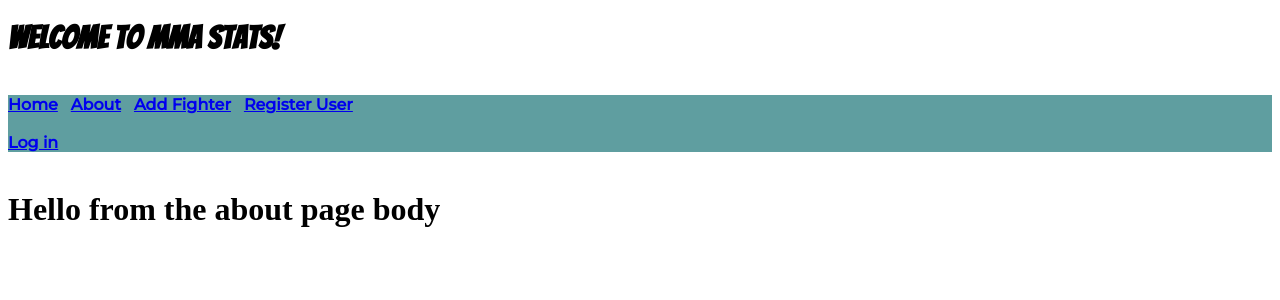
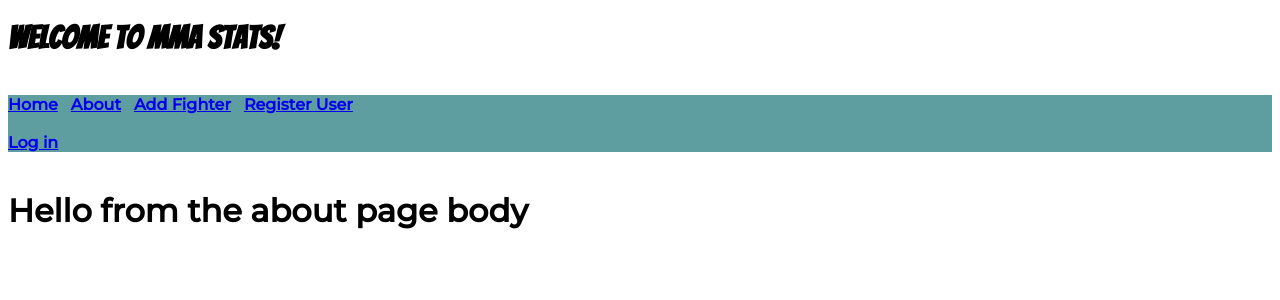
Before and after one commit to DavidQATraining/DavidMcProject, a Flask app: page /about in a window 1280 px wide. Shown: the top 300 px of the page. Run offline with Flask 2, Linux system fonts and the light colour scheme; parts of the project's set-up code (start-up, migrations or seed data) failed here and were passed over.

Commit message:
added fonts to rest of text

```diff
--- a/templates/aboutpage.html
+++ b/templates/aboutpage.html
@@ -1,5 +1,5 @@
 {% extends 'layout.html' %}
 
 {% block body_content %}
-    <h1>Hello from the about page body</h1>
+    <h1 class="addfont">Hello from the about page body</h1>
 {% endblock %}
--- a/templates/login.html
+++ b/templates/login.html
@@ -1,7 +1,7 @@
 {% extends 'layout.html' %}
 
 {% block body_content %}
-    <h1>Login</h1>
+    <h1 class="addfont">Login</h1>
     <div class='form'>
         <form method='POST' action=''>
             {{ form.hidden_tag() }}
```
